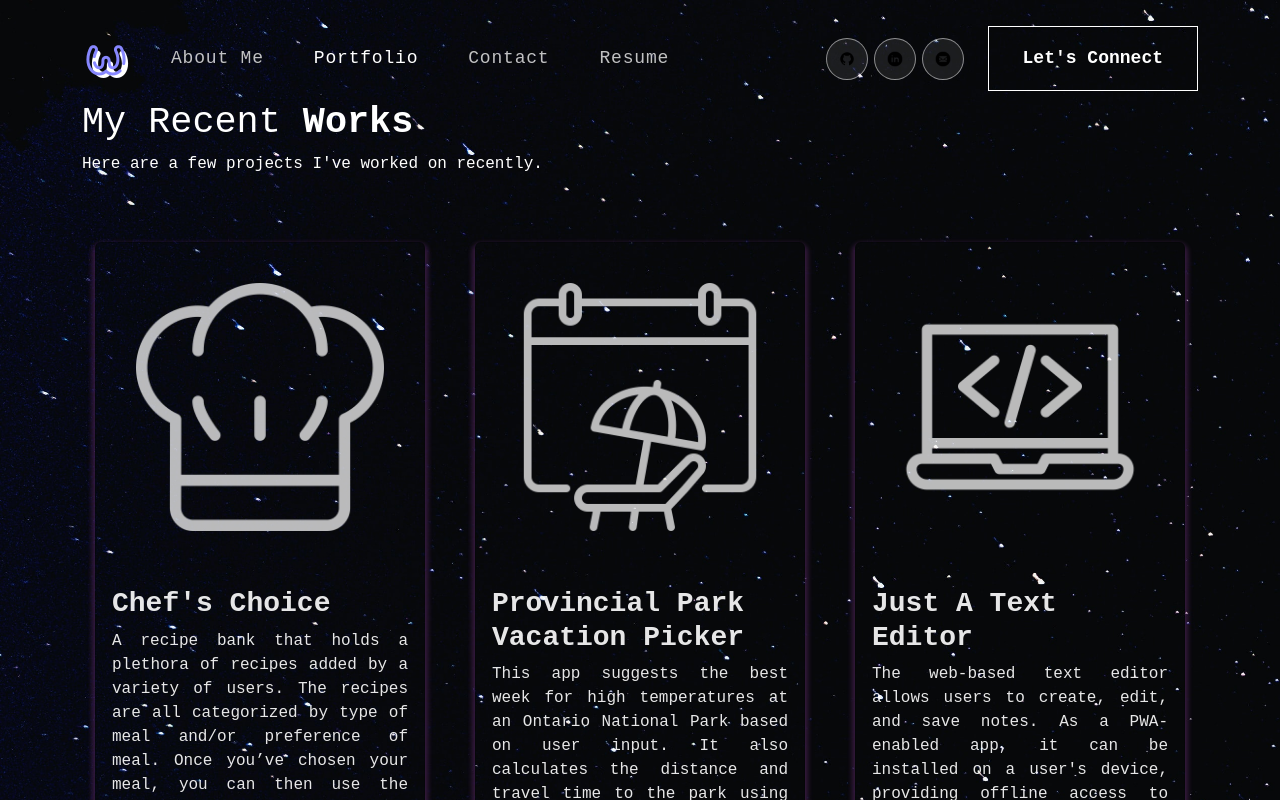
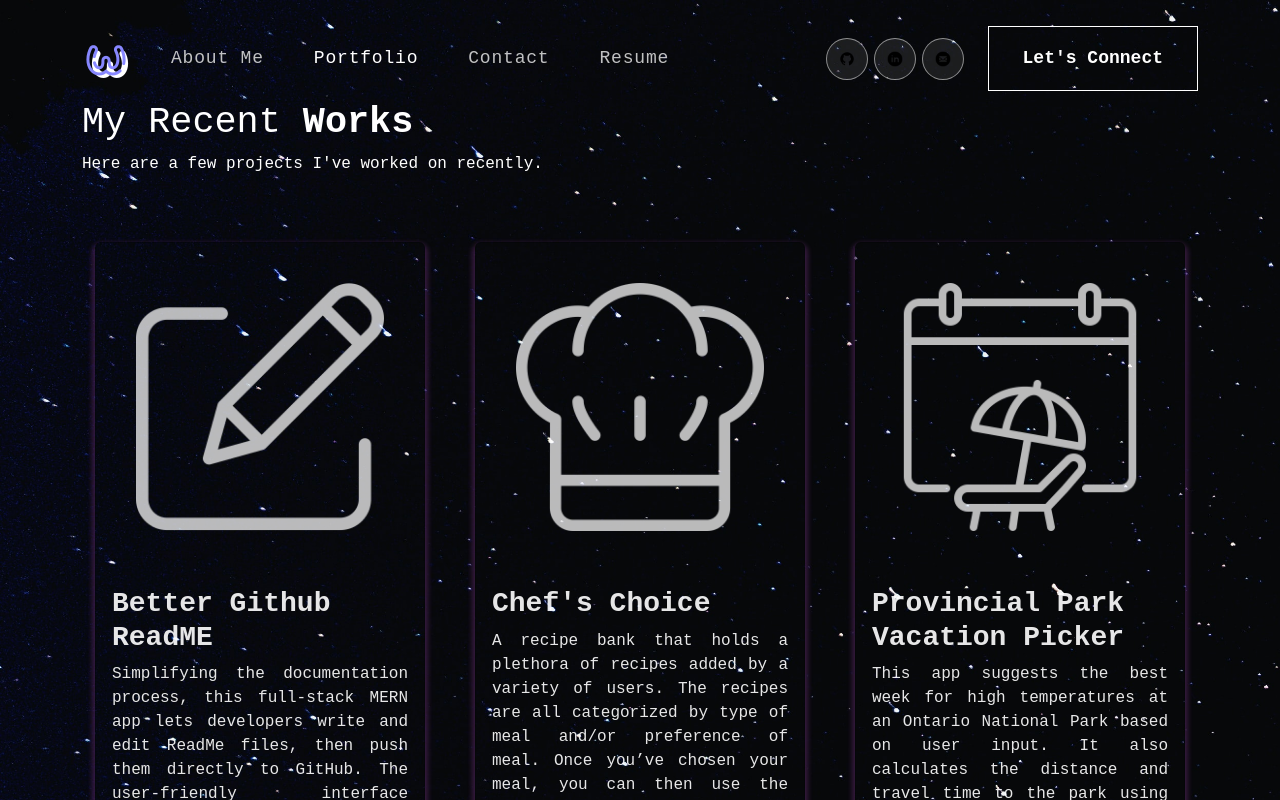
Before and after one commit to WeitheFang/wei-react-portfolio, a React (Create React App) app: page / in a window 1280 px wide. Both pictures are taken after a click on the button "Portfolio". Shown: the top 800 px of the page. Built offline with nearby package versions, Linux system fonts and the light colour scheme.

Commit message:
add project 3 to the portfolio

```diff
--- a/src/components/pages/portfolio.js
+++ b/src/components/pages/portfolio.js
@@ -17,6 +17,15 @@ function portfolio() {
         </h1>
         <p>Here are a few projects I've worked on recently.</p>
         <Row style={{ justifyContent: "center", paddingBottom: "10px" }}>
+          <Col size={12} sm={6} md={4} className="project-card">
+            <PortfolioCard
+              img={noteTaker}
+              title="Better Github ReadME"
+              description="Simplifying the documentation process, this full-stack MERN app lets developers write and edit ReadMe files, then push them directly to GitHub. The user-friendly interface fosters collaboration and boosts efficiency, making coding projects more manageable."
+              ghLink="https://github.com/WeitheFang/better-github-readme"
+              demoLink="https://better-github-readme.herokuapp.com/"
+            />
+          </Col>
           <Col size={12} sm={6} md={4} className="project-card">
             <PortfolioCard
               img={chefChoice}
@@ -46,15 +55,6 @@ function portfolio() {
           </Col>
           <Col size={12} sm={6} md={4} className="project-card">
             <PortfolioCard
-              img={noteTaker}
-              title="Note Taker"
-              description="This application was designed for the user who wants to write and save notes, so that they can easily organize thoughts and keep track of tasks. This application uses the Express.js on the backend and the will save and retrieve notes from a JSON file."
-              ghLink="https://github.com/WeitheFang/wei-note-taker"
-              demoLink="https://wei-note-taker.herokuapp.com/"
-            />
-          </Col>
-          <Col size={12} sm={6} md={4} className="project-card">
-            <PortfolioCard
               img={weatherForecast}
               title="Weather Dashboard"
               description="The app is ideal for users who want to check current weather and forecasts for the next five days. The Open Weather API provides weather data for any city. The app displays the city name, date, icon image, temperature, humidity, and wind speed for easy reference."
```
